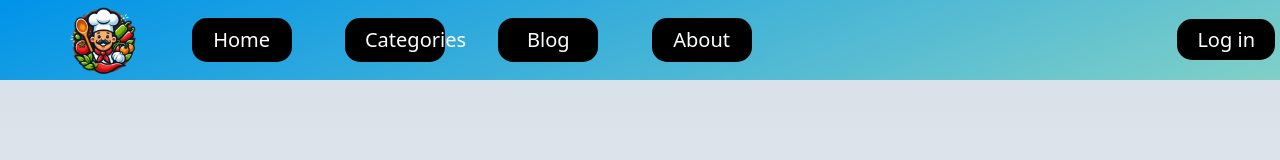
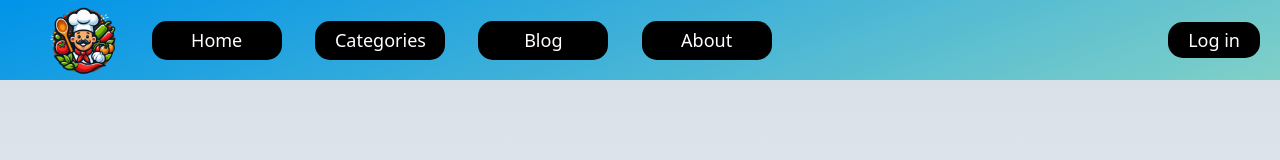
Before and after one commit to SauravShete2003/dish-delight, a React app: page /Navbar in a window 1280 px wide. Built offline with nearby package versions, Linux system fonts and the light colour scheme.

Commit message:
changes in navbar

```diff
--- a/src/components/Navbar/Navbar.css
+++ b/src/components/Navbar/Navbar.css
@@ -17,7 +17,6 @@
     justify-content: space-evenly;
     flex-wrap: wrap;
     height: 80px;
-
     position: sticky;
     width: 800px;
 
@@ -28,12 +27,15 @@
 
 }
 .navbar-items{
-    font-size: 20px;
+    font-size: 18px;
     background-color: black;
-    padding: 7px 20px;
+    padding: 6px 20px;
     border-radius: 15px;
-    width: 100px;
+    width: 130px;
     text-align: center;
     margin: 5px;
     cursor: pointer;
 }
+.mr-20{
+    margin-right: 20px;
+}
--- a/src/components/Navbar/Navbar.js
+++ b/src/components/Navbar/Navbar.js
@@ -14,7 +14,7 @@ function Navbar() {
           <span className='navbar-items'>About</span>
         </div>
         <div >
-        <span className='navbar-items'>Log in</span>
+        <span className='navbar-items mr-20'>Log in</span>
         </div>
 
       </div>
```
